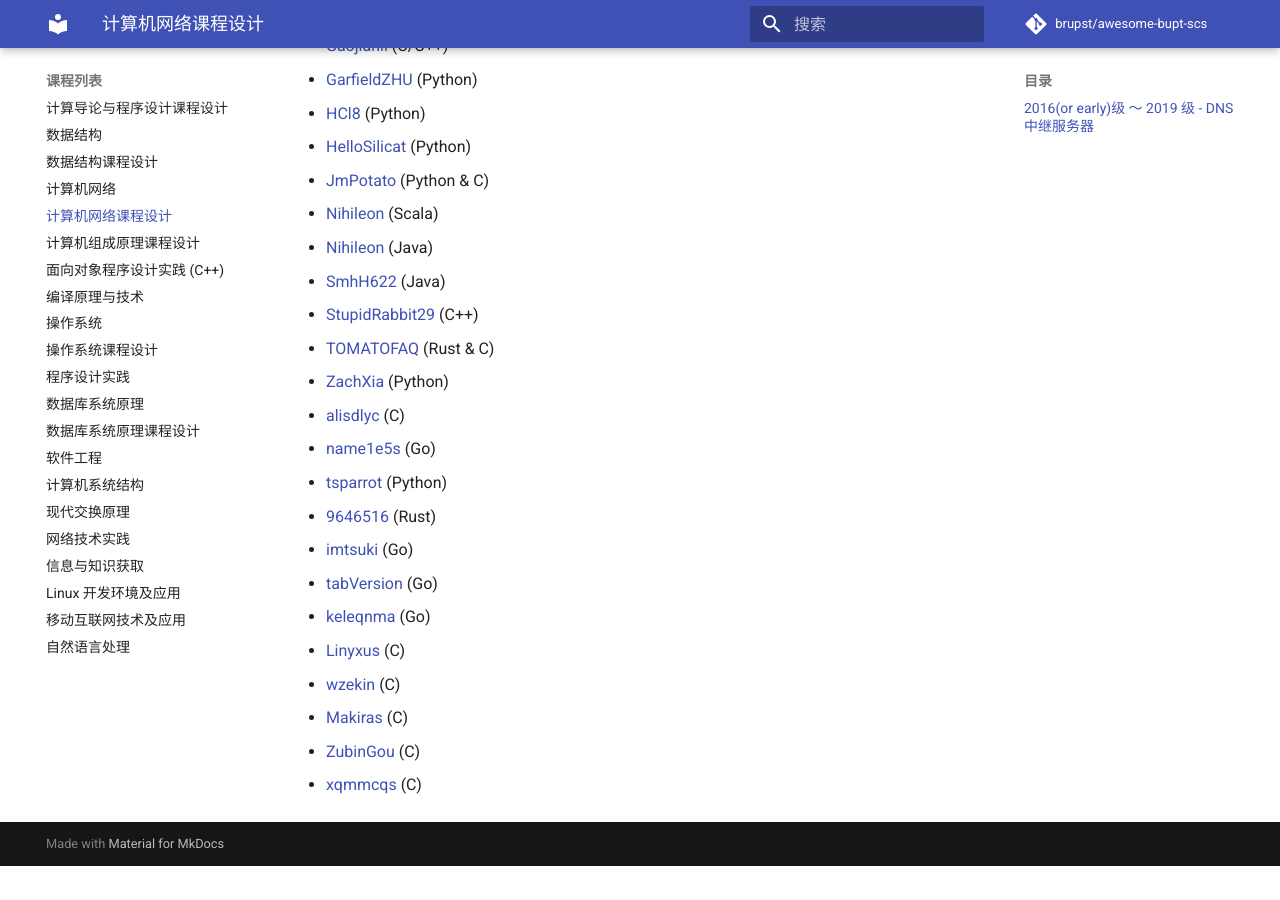
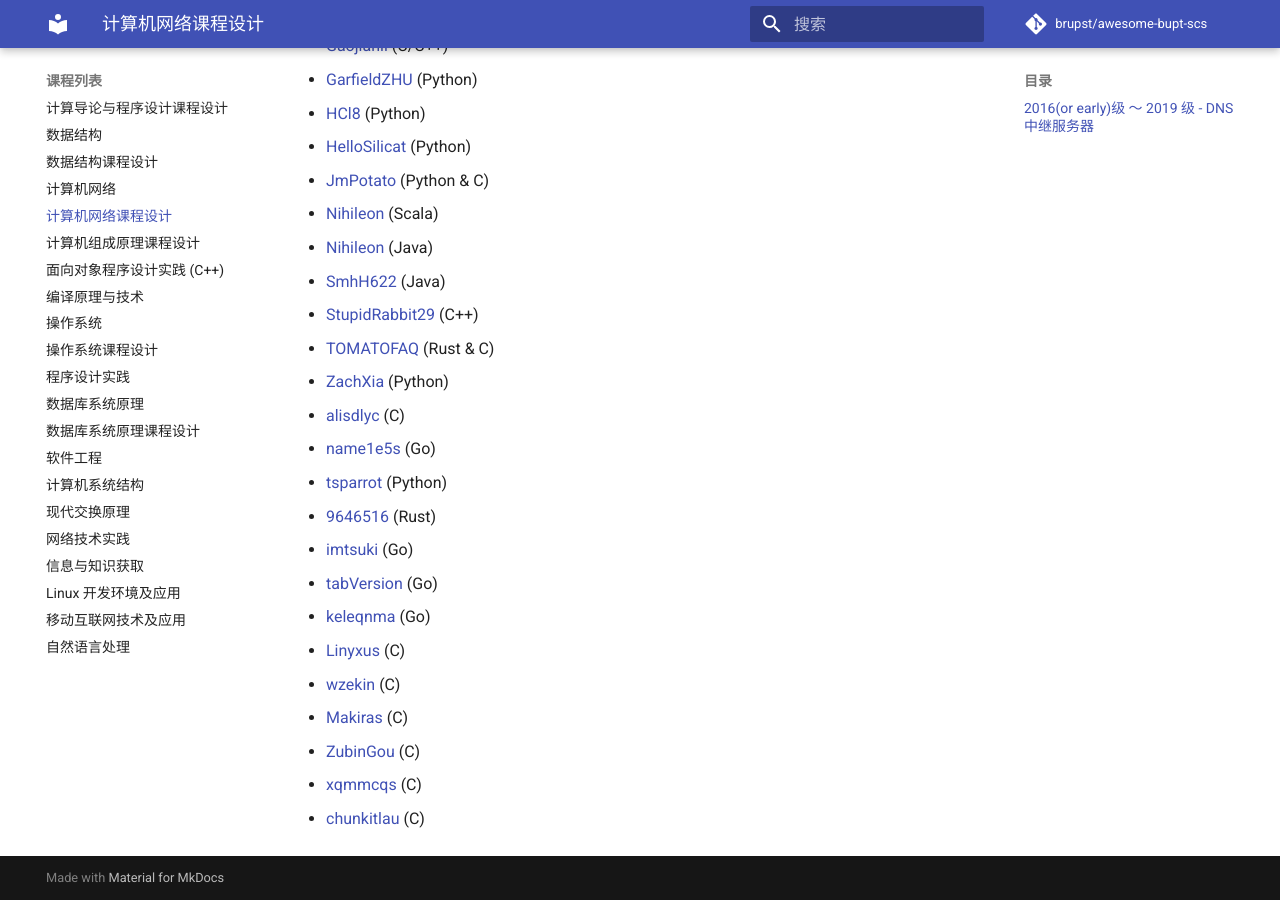
Before and after one commit to brupst/awesome-bupt-scs, an MkDocs documentation site: the page built from projects/Advanced-Labs-in-Computer-Networks.md, in a window 1280 px wide and 900 px high, scrolled down 533 px. Built offline with MkDocs 1.6.1 and Material for MkDocs 9.7.7, drawn with Linux system fonts in a browser that asks for light colours; comment, search, counter and statistics services are not loaded; before the commit the page ends 1399 px from its top, so only the background shows below that.

Commit message:
add new repo of dns relay (#35)

```diff
--- a/projects/Advanced-Labs-in-Computer-Networks.md
+++ b/projects/Advanced-Labs-in-Computer-Networks.md
@@ -34,3 +34,4 @@
 * [Makiras](https://github.com/Makiras/makiras_dns_refact) (C)
 * [ZubinGou](https://github.com/ZubinGou/Simple-DNS-Relay) (C)
 * [xqmmcqs](https://github.com/xqmmcqs/dnsr) (C)
+* [chunkitlau](https://github.com/chunkitlau/dns_relay) (C)
```
